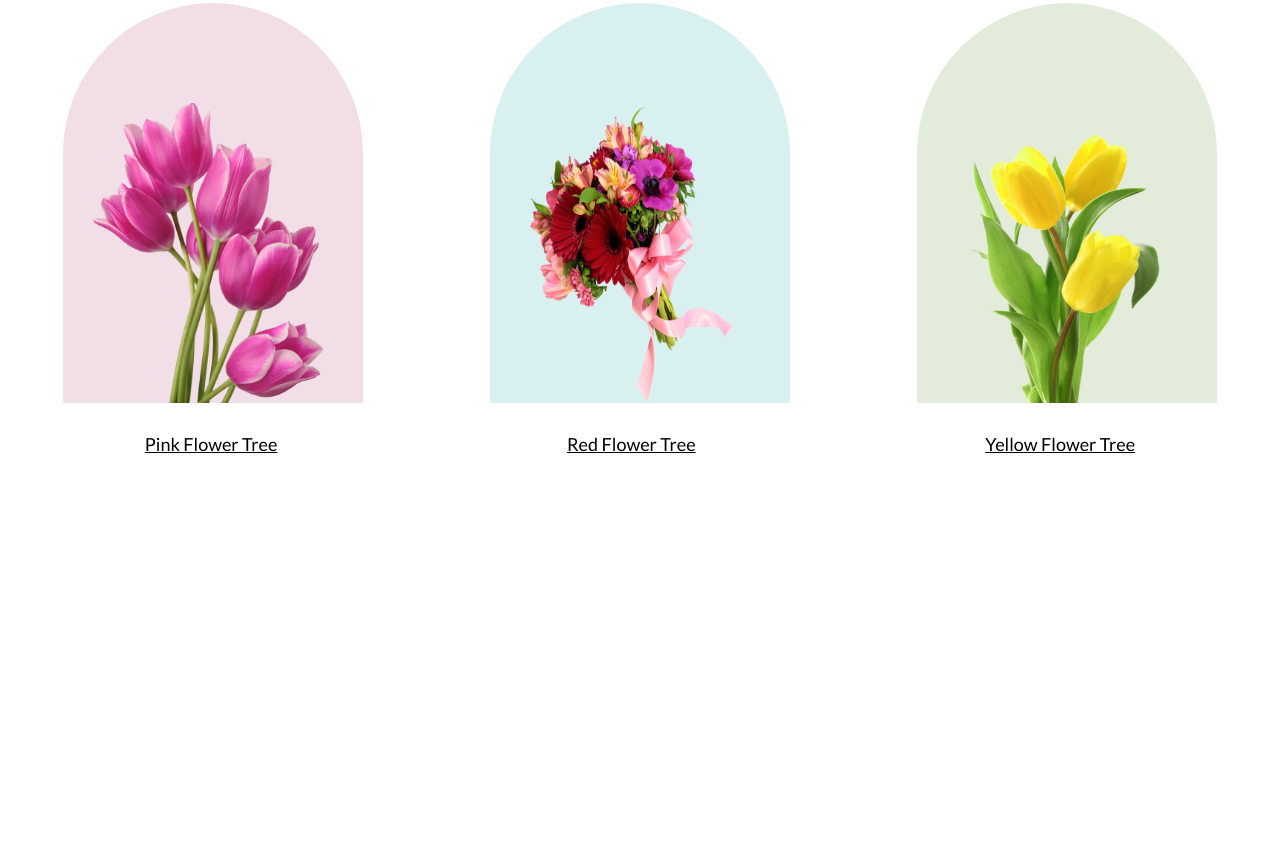
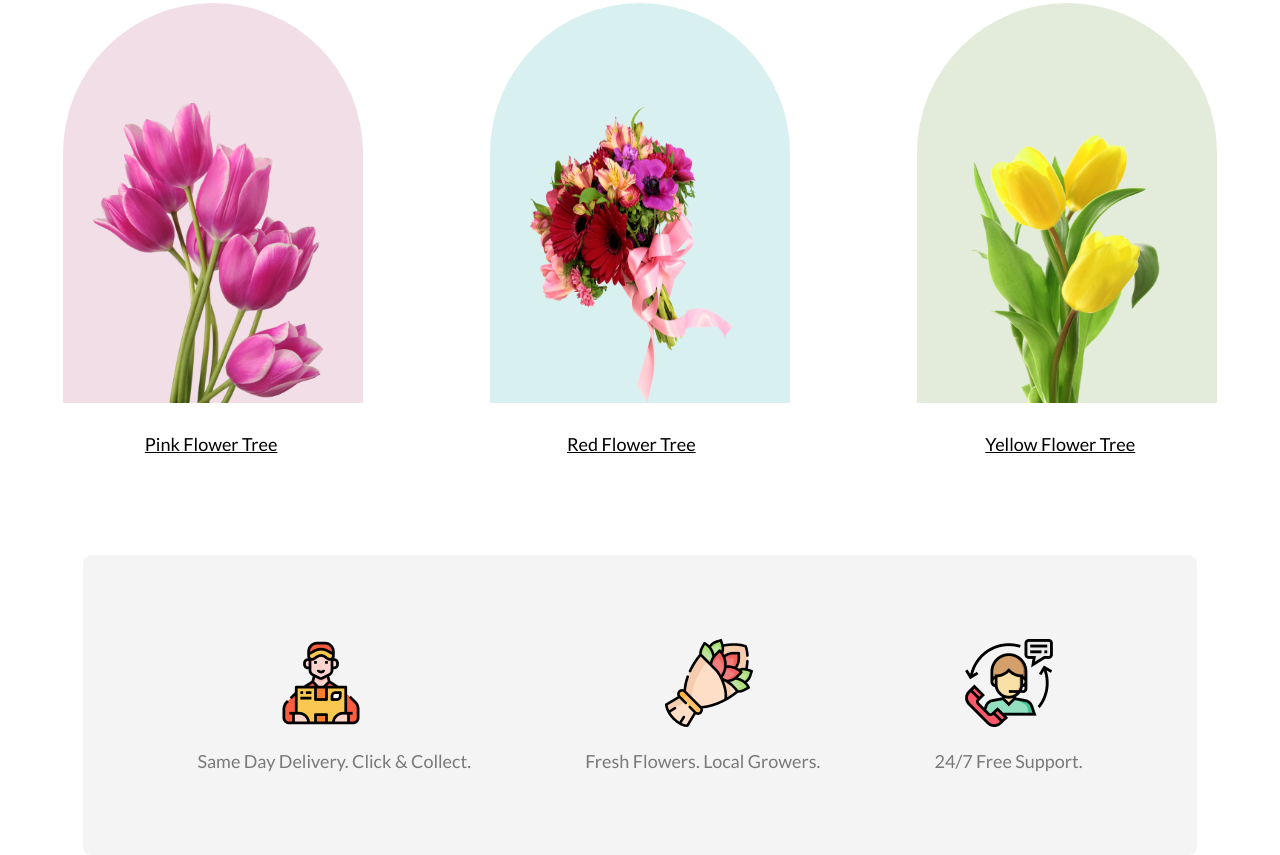
Before and after one commit to ShahariarSohan/flower-website, a plain HTML site: page index.html in a window 1280 px wide. Shown: the part 1053-1908 px from the top of the page. Before the commit the page ends 1508 px from the top, so only its background shows below. Drawn offline with Linux system fonts and the light colour scheme.

Commit message:
I have added service section

```diff
--- a/index.html
+++ b/index.html
@@ -52,6 +52,20 @@
                 <a href="">Yellow Flower Tree</a>
             </div>
         </div>
+        <div class="service-container">
+            <div class="service-icon">
+                <img class="service-img"src="Flower Asset/Group 57.png" alt="">
+                <p class="primary-paragraph">Same Day Delivery. Click & Collect.</p>
+            </div>
+            <div class="service-icon">
+                <img class="service-img"src="Flower Asset/Group 58.png" alt="">
+                <p class="primary-paragraph">Fresh Flowers. Local Growers.</p>
+            </div>
+            <div class="service-icon">
+                <img id="service-img3"src="Flower Asset/Group 59.png" alt="">
+                <p class="primary-paragraph">24/7 Free Support.</p>
+            </div>
+        </div>
     </main>
     <footer></footer>
 </body>
--- a/style.css
+++ b/style.css
@@ -70,7 +70,7 @@
 .flower-box {
     width: 300px;
     height: 400px;
-    position:relative;
+    position: relative;
 }
 
 #box1 {
@@ -87,17 +87,39 @@
     border-radius: 300px 300px 0px 0px;
     background: rgba(71, 125, 17, 0.15);
 }
+
 .flower-img {
     width: 230px;
     height: 300px;
-    margin:100px 30px 0 30px;
+    margin: 100px 30px 0 30px;
 
 }
-.flower-name{
-    display:flex;
+
+.flower-name {
+    display: flex;
     justify-content: space-around;
 }
-.flower-name a{
-    color:#000;
+
+.flower-name a {
+    color: #000;
     font-size: 18px;
+    margin-bottom:100px;
 }
+
+/* service section */
+.service-container {
+    width:87%;
+    height:300px;
+    border-radius: 8px;
+    background: rgba(39, 39, 39, 0.05);
+    margin:auto;
+    display: flex;
+    justify-content: space-evenly;
+    align-items: center;
+}
+.service-img{
+    margin-left:80px;
+}
+#service-img3{
+    margin-left:30px;
+}
```
